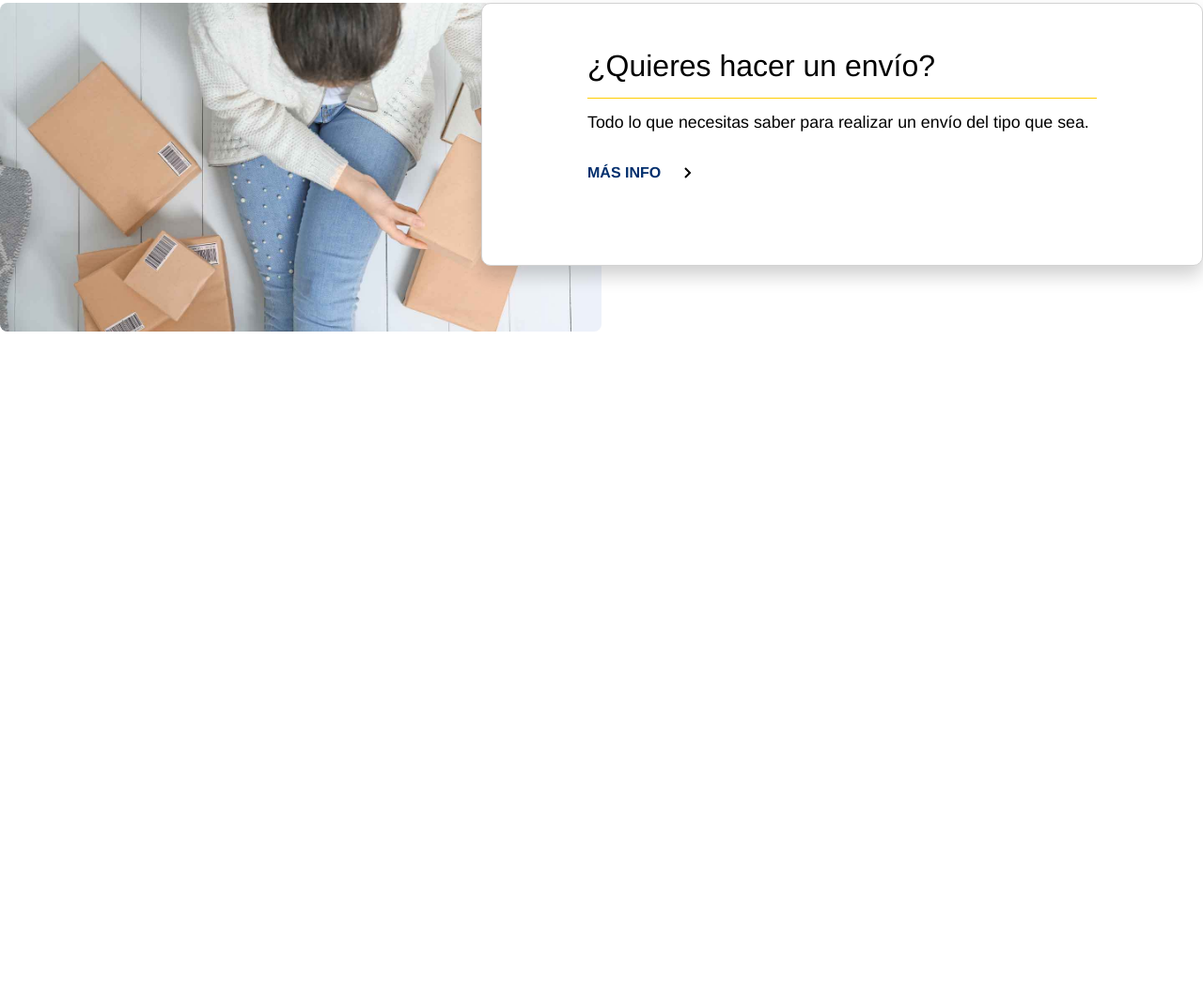
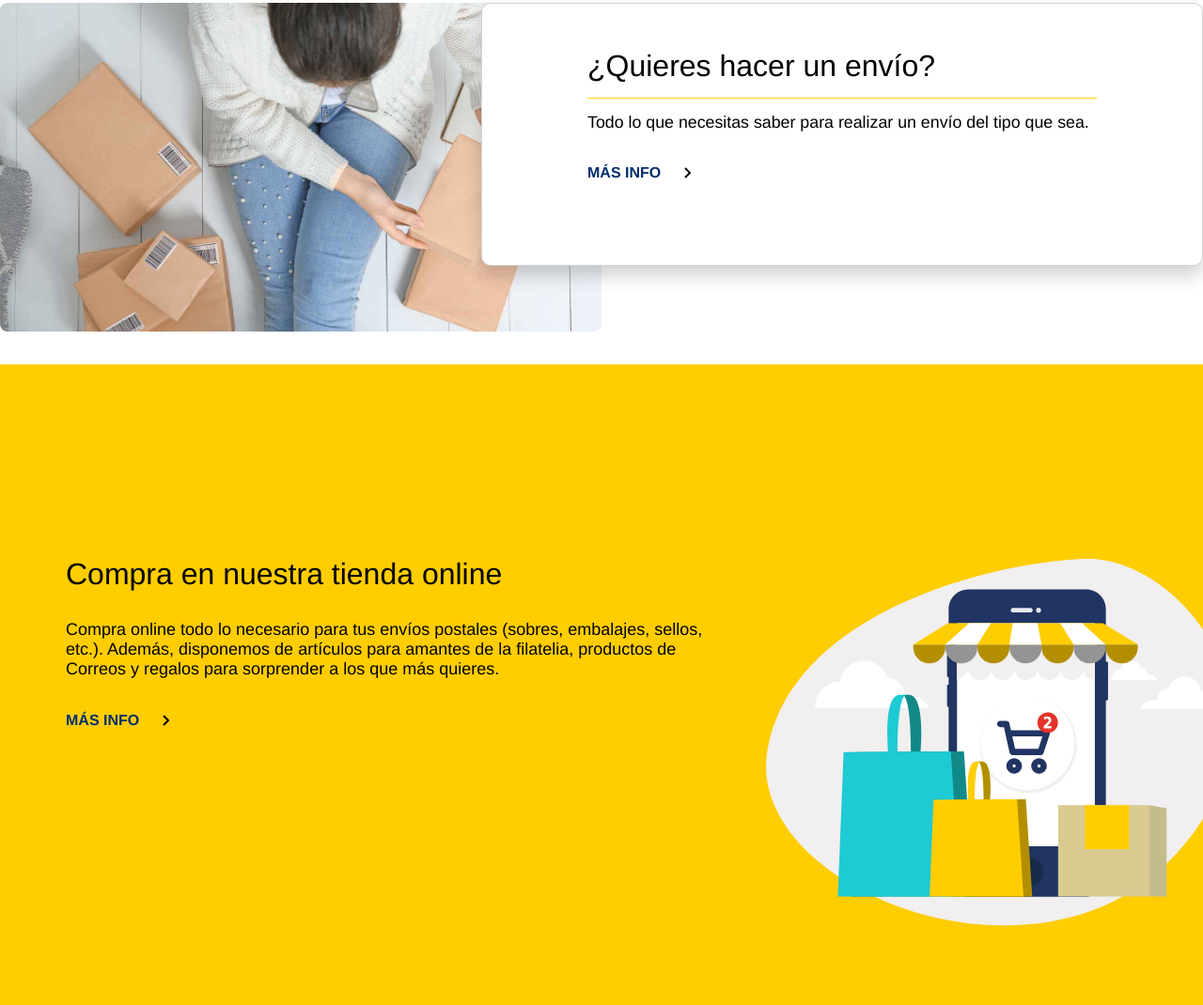
Before and after one commit to YeisonCordoba07/DesarrolloWebEjercicio7, a plain HTML site: page index.html in a window 1280 px wide. Shown: the part 2391-3461 px from the top of the page at 94% size. Before the commit the page ends 2779 px from the top, so only its background shows below. Drawn offline with Linux system fonts and the light colour scheme.

Commit message:
agrega section tienda online

```diff
--- a/css/style.css
+++ b/css/style.css
@@ -500,11 +500,7 @@
     display: flex;
     flex-direction: row;
     width: var(--max-width);
-
     margin: 65px 0px;
-
-
-
 }
 
 .contenedor-section-informacion .cajon-envio{
@@ -512,7 +508,6 @@
     width: 60%;
     height: 280px;
     z-index: 1;
-
 }
 .contenedor-section-informacion .cajon-envio > h2{
     font-size: 32px;
@@ -553,7 +548,6 @@
     flex-direction: row;
     justify-content: center;
     position: relative;
-
 }
 
 .invertir-lado{
@@ -567,3 +561,66 @@
 .section-informacion2  .ilustracion-informacion{
     background-image: url("/img/Sobres-y-cajas.jpg");
 }
+
+
+
+
+
+/* ---------------- |SECTION TIENDA ONLINE| ---------------- */
+.section-tienda-online{
+    background-color: var(--color-amarillo);
+}
+.contenedor-section-tienda-online{
+    width: var(--max-width);
+    display: flex;
+    flex-direction: row;
+    margin: auto;
+    justify-content: space-between;
+    padding: 165px 0px 80px 70px;
+    background-color: inherit;
+}
+
+/* texto tienda online*/
+.texto-tienda-online{
+    display: flex;
+    flex-direction: column;
+    width: 55%;
+    height: 40%;
+    background-color: inherit;
+}
+.texto-tienda-online > h2{
+    font-size: 32px;
+    font-weight: 100;
+    margin-bottom: 30px;
+    background-color: inherit;
+}
+.texto-tienda-online > p{
+    font-size: 18px;
+    margin-bottom: 16px;
+    background-color: inherit;
+}
+
+
+
+.texto-tienda-online > a{
+    background-color: inherit;
+}
+.texto-tienda-online > a > span{
+    background-color: inherit;
+}
+.texto-tienda-online > a > svg{
+    background-color: inherit;
+}
+
+
+
+/* imagen tienda online */
+.imagen-tienda-online{
+    width: 40%;
+    display: flex;
+    background-color: inherit;
+}
+.imagen-tienda-online > img{
+    width: 100%;
+    background-color: inherit;
+}
--- a/index.html
+++ b/index.html
@@ -351,6 +351,29 @@
 
         </section>
 
+        <!-- --------------------------------------------- -->
+
+        <section class="section-tienda-online separacion">
+
+            <div class="contenedor-section-tienda-online">
+
+                <div class="texto-tienda-online">
+
+                    <h2>Compra en nuestra tienda online</h2>
+                    <p>Compra online todo lo necesario para tus envíos postales (sobres, embalajes, sellos, etc.). Además, disponemos de artículos para amantes de la filatelia, productos de Correos y regalos para sorprender a los que más quieres.</p>
+                    <a class="a-enlace a-texto-derecha" href="#">
+                        <span>MÁS INFO</span>
+                        <svg xmlns="http://www.w3.org/2000/svg" width="24" height="24" viewBox="0 0 24 24" style="fill: rgba(0, 0, 0, 1);transform: ;msFilter:;"><path d="M10.707 17.707 16.414 12l-5.707-5.707-1.414 1.414L13.586 12l-4.293 4.293z"></path></svg>
+                    </a>
+                </div>
+                <figure class="imagen-tienda-online">
+                    <img src="img/ecommerce.svg" alt="">
+                </figure>
+
+            </div>
+
+        </section>
+
 
 
     </main>
```
